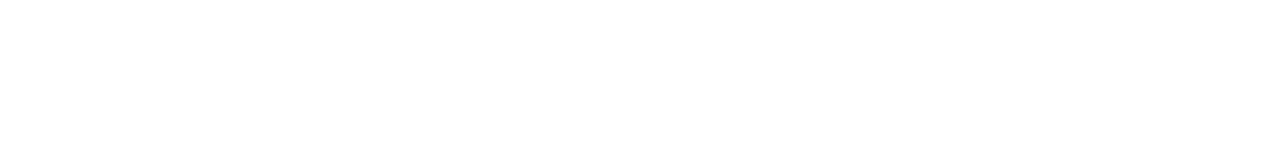
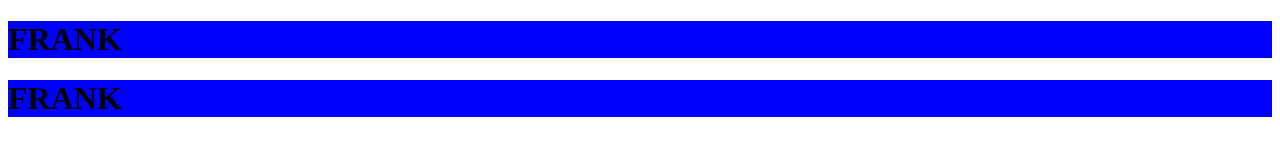
Before and after one commit to willyamochoa/cursoNogara, a plain HTML site: page css/clase1/index.html in a window 1280 px wide. Drawn offline with Linux system fonts and the light colour scheme.

Commit message:
actualizado

```diff
--- a/css/clase1/css/style.css
+++ b/css/clase1/css/style.css
@@ -0,0 +1,9 @@
+h1{background-color: blueviolet;
+
+
+}
+
+h1{background-color:blue
+
+
+}
--- a/css/clase1/index.html
+++ b/css/clase1/index.html
@@ -5,10 +5,14 @@
     <meta http-equiv="X-UA-Compatible" content="IE=edge">
     <meta name="viewport" content="width=device-width, initial-scale=1.0">
     <link rel="shortcut icon" href="img/favicon.ico" type="image/x-icon">
+    <link rel="stylesheet" href="css/style.css">
+
     <title>clase 1 css</title>
 </head>
 <body>
-    <h1></h1>
+    <h1 id="uno">FRANK</h1>
+
+    <h1 id="dos">FRANK</h1>
 
 </body>
 </html>
```
